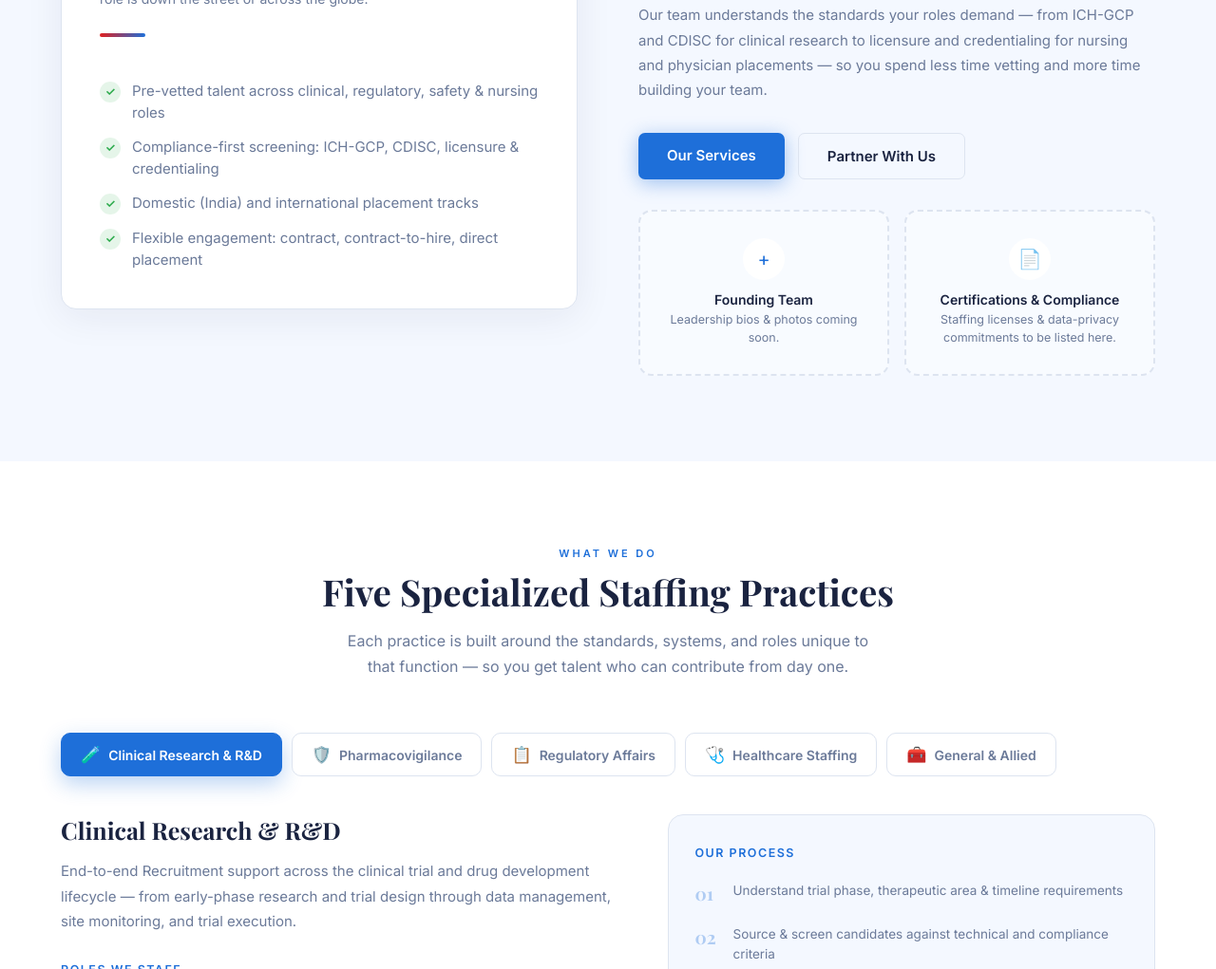
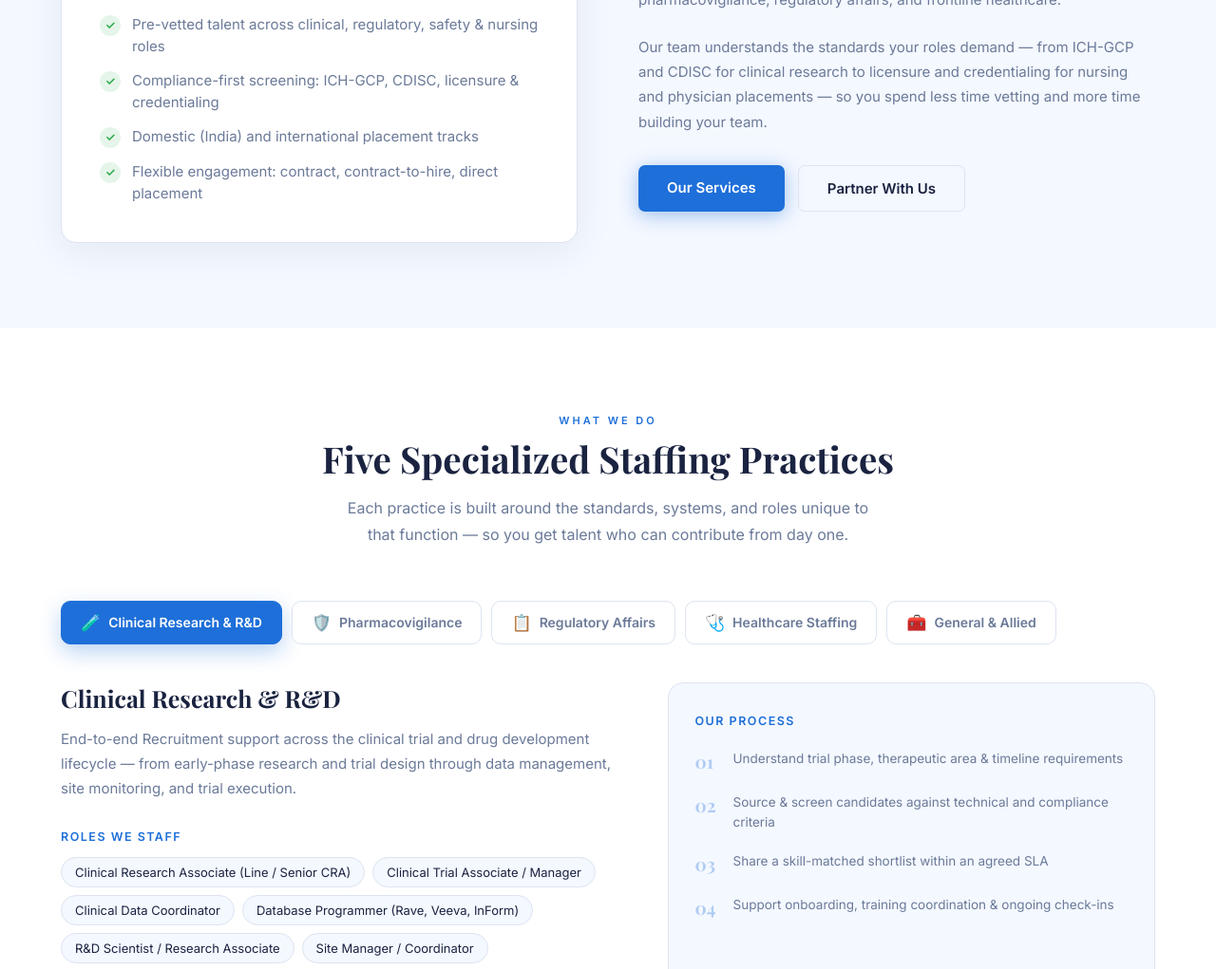
Before and after one commit to mangilipellysai/SUPRIM-GLOBAL-HEALTHCARE, a plain HTML site: page index.html in a window 1280 px wide. Shown: the part 1206-2227 px from the top of the page at 95% size. Drawn offline with nearby package versions, Linux system fonts and the light colour scheme.

Commit message:
Update index.html

```diff
--- a/index.html
+++ b/index.html
@@ -571,18 +571,7 @@
         <a href="#employers" class="btn-outline" style="color:var(--navy);border-color:var(--border);">Partner With Us</a>
       </div>
 
-      <div class="leadership-row">
-        <div class="placeholder-card">
-          <div class="plus-icon">+</div>
-          <h5>Founding Team</h5>
-          <p>Leadership bios &amp; photos coming soon.</p>
-        </div>
-        <div class="placeholder-card">
-          <div class="plus-icon">📄</div>
-          <h5>Certifications &amp; Compliance</h5>
-          <p>Staffing licenses &amp; data-privacy commitments to be listed here.</p>
-        </div>
-      </div>
+
     </div>
   </div>
 </section>
```
